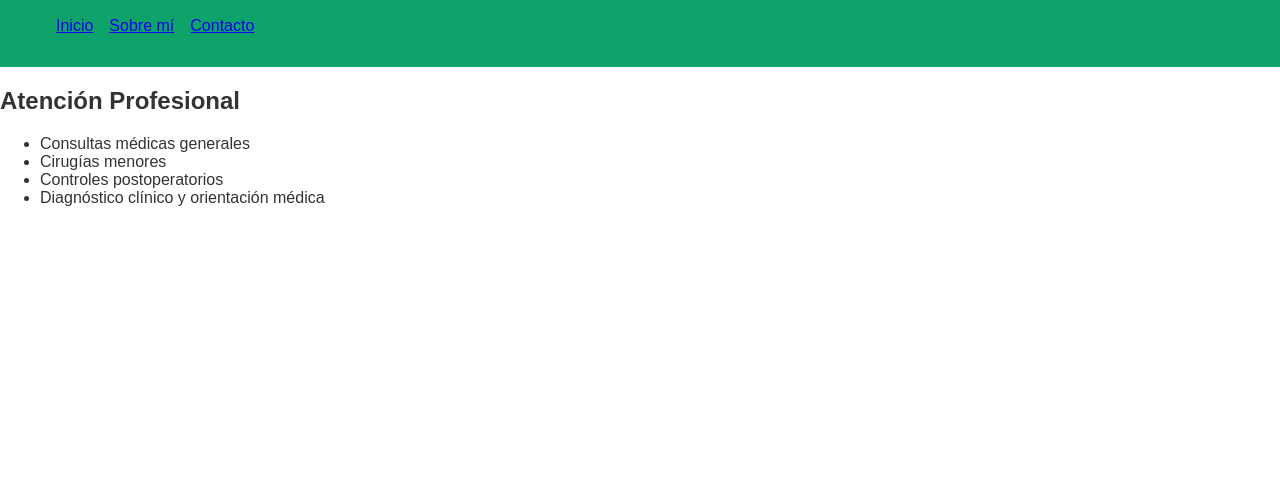
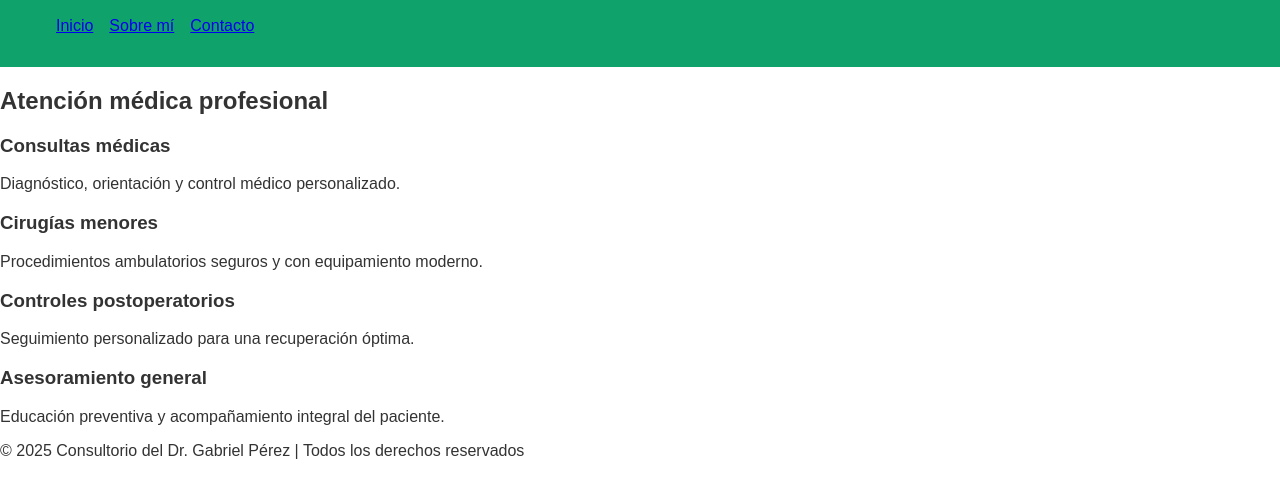
Before and after one commit to consultoriosangabriel/consultoriomedicosangabriel, a plain HTML site: page services.html in a window 1280 px wide. Shown: the part 67-564 px from the top of the page. Drawn offline with Linux system fonts and the light colour scheme.

Commit message:
Update services.html

```diff
--- a/services.html
+++ b/services.html
@@ -1,14 +1,14 @@
 <!DOCTYPE html>
 <html lang="es">
 <head>
-  <meta charset="UTF-8">
-  <meta name="viewport" content="width=device-width, initial-scale=1.0">
+  <meta charset="UTF-8" />
+  <meta name="viewport" content="width=device-width, initial-scale=1.0" />
   <title>Servicios - Dr. Gabriel Pérez</title>
-  <link rel="stylesheet" href="css/style.css">
+  <link rel="stylesheet" href="css/style.css" />
 </head>
 <body>
   <header>
-    <nav>
+    <nav class="navbar">
       <h1>Servicios Médicos</h1>
       <ul>
         <li><a href="index.html">Inicio</a></li>
@@ -19,13 +19,29 @@
   </header>
 
   <section class="services">
-    <h2>Atención Profesional</h2>
-    <ul>
-      <li>Consultas médicas generales</li>
-      <li>Cirugías menores</li>
-      <li>Controles postoperatorios</li>
-      <li>Diagnóstico clínico y orientación médica</li>
-    </ul>
+    <h2>Atención médica profesional</h2>
+    <div class="services-list">
+      <div class="service-item">
+        <h3>Consultas médicas</h3>
+        <p>Diagnóstico, orientación y control médico personalizado.</p>
+      </div>
+      <div class="service-item">
+        <h3>Cirugías menores</h3>
+        <p>Procedimientos ambulatorios seguros y con equipamiento moderno.</p>
+      </div>
+      <div class="service-item">
+        <h3>Controles postoperatorios</h3>
+        <p>Seguimiento personalizado para una recuperación óptima.</p>
+      </div>
+      <div class="service-item">
+        <h3>Asesoramiento general</h3>
+        <p>Educación preventiva y acompañamiento integral del paciente.</p>
+      </div>
+    </div>
   </section>
+
+  <footer>
+    <p>© 2025 Consultorio del Dr. Gabriel Pérez | Todos los derechos reservados</p>
+  </footer>
 </body>
 </html>
```
